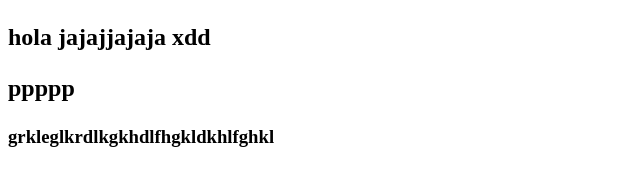
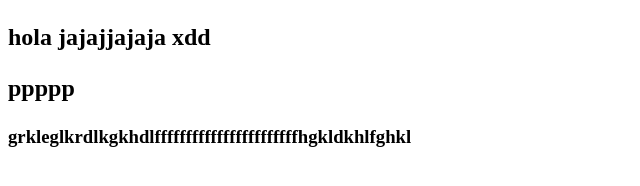
Before and after one commit to JuanN314/prueba-de-subida, a plain HTML site: page otro.html in a window 1280 px wide. Shown: the whole page, without its empty margins (0-640 px from the left). Drawn offline with Linux system fonts and the light colour scheme.

Commit message:
resubida

```diff
--- a/otro.html
+++ b/otro.html
@@ -10,7 +10,7 @@
         <h2>
             <p>hola jajajjajaja xdd</p>
             <p>ppppp</p>
-            <h2><h3>grkleglkrdlkgkhdlfhgkldkhlfghkl</h3></h2>
+            <h2><h3>grkleglkrdlkgkhdlfffffffffffffffffffffffhgkldkhlfghkl</h3></h2>
         </h2>
     </h1>
 
```
Also changed, not shown: index.html (+1 -1 lines), 1 other file.
